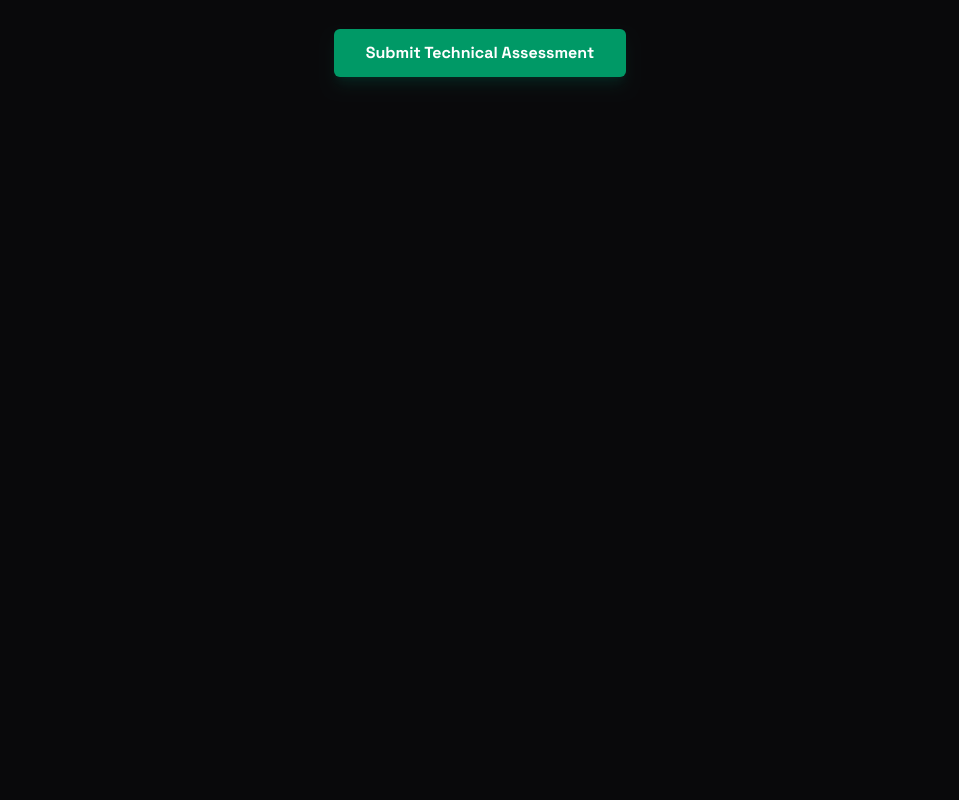
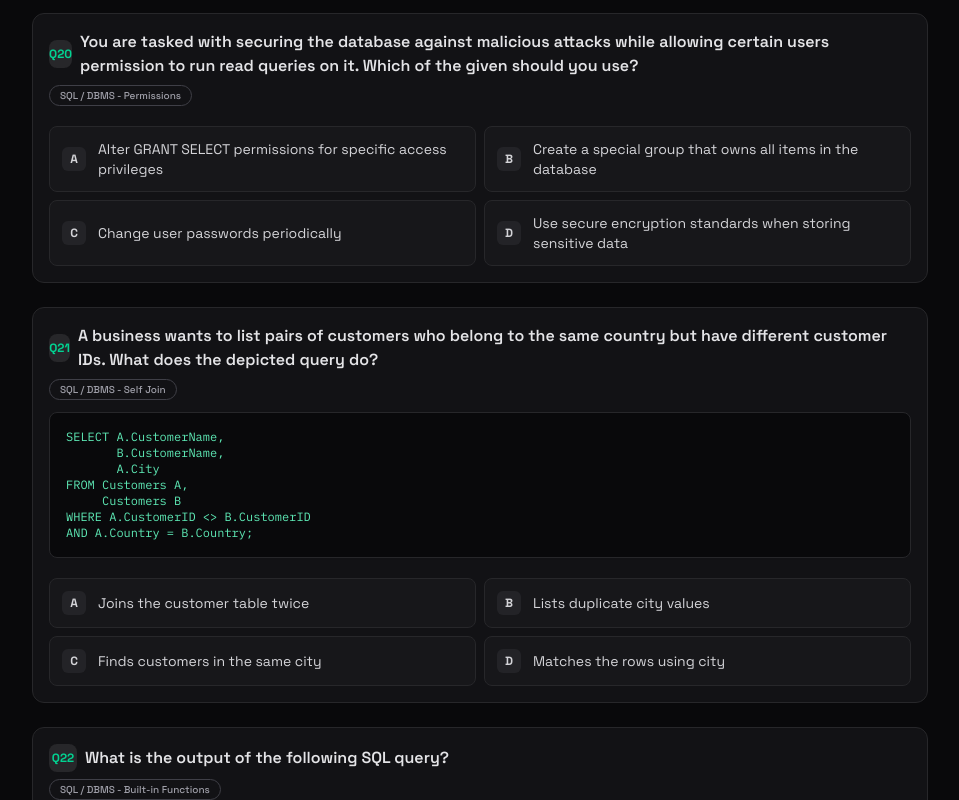
Before and after one commit to hostelconnect05-hue/practice, a Next.js app: page /technical-skills in a window 1280 px wide. Shown: the part 7420-8220 px from the top of the page, without its empty margins (160-1119 px from the left). Before the commit the page ends 7529 px from the top, so only its background shows below. Built offline with nearby package versions, Linux system fonts and the light colour scheme.

Commit message:
Add Topic 3 SQL/DBMS Questions 31, 32, 34, 36 to Section 6 Technical Skills module

```diff
--- a/src/components/home-page-client.tsx
+++ b/src/components/home-page-client.tsx
@@ -107,7 +107,7 @@ export function HomePageClient({
               <Terminal className="h-4 w-4 text-amber-400" />
               Technical Skills
               <span className="ml-1 rounded-full bg-amber-500/20 px-2 py-0.5 text-xs font-bold text-amber-300">
-                19 Qs
+                23 Qs
               </span>
             </button>
           </div>
--- a/src/data/technical-questions.ts
+++ b/src/data/technical-questions.ts
@@ -372,4 +372,71 @@ head = temp`,
     correctAnswer: "B",
     explanation: "The Bootloader (e.g., GRUB, Windows Boot Manager) executes after POST/BIOS, renders the OS choice menu, and loads the selected OS kernel into memory.",
   },
+  {
+    id: 31,
+    topic: "SQL / DBMS - Permissions",
+    question: "You are tasked with securing the database against malicious attacks while allowing certain users permission to run read queries on it. Which of the given should you use?",
+    options: [
+      { key: "A", text: "Alter GRANT SELECT permissions for specific access privileges" },
+      { key: "B", text: "Create a special group that owns all items in the database" },
+      { key: "C", text: "Change user passwords periodically" },
+      { key: "D", text: "Use secure encryption standards when storing sensitive data" },
+    ],
+    correctAnswer: "A",
+    explanation: "The GRANT SELECT SQL privilege allows specified users read-only access to query tables without granting modification or deletion rights.",
+  },
+  {
+    id: 32,
+    topic: "SQL / DBMS - Self Join",
+    question: "A business wants to list pairs of customers who belong to the same country but have different customer IDs. What does the depicted query do?",
+    codeSnippet: `SELECT A.CustomerName,
+       B.CustomerName,
+       A.City
+FROM Customers A,
+     Customers B
+WHERE A.CustomerID <> B.CustomerID
+AND A.Country = B.Country;`,
+    options: [
+      { key: "A", text: "Joins the customer table twice" },
+      { key: "B", text: "Lists duplicate city values" },
+      { key: "C", text: "Finds customers in the same city" },
+      { key: "D", text: "Matches the rows using city" },
+    ],
+    correctAnswer: "A",
+    explanation: "The query uses a Self Join, aliasing the Customers table as A and B to compare rows within the same table.",
+  },
+  {
+    id: 34,
+    topic: "SQL / DBMS - Built-in Functions",
+    question: "What is the output of the following SQL query?",
+    codeSnippet: `SELECT
+CHAR(83),
+LOCATE('db','cloud_db_mysql'),
+FORMAT(2499.56789,2);`,
+    options: [
+      { key: "A", text: "'T', 7, '2499.56'" },
+      { key: "B", text: "'S', 6, '2,499.57'" },
+      { key: "C", text: "'S', 7, '2,499.57'" },
+      { key: "D", text: "'C', 8, '2499.57'" },
+    ],
+    correctAnswer: "C",
+    explanation: "CHAR(83) evaluates to 'S'. LOCATE('db', 'cloud_db_mysql') finds 'db' starting at 1-based index 7. FORMAT(2499.56789, 2) formats the number as '2,499.57'.",
+  },
+  {
+    id: 36,
+    topic: "SQL / DBMS - Date Functions",
+    question: "A developer wants to display only the date from a DATETIME column and filter records belonging to June, irrespective of the year. Which query satisfies both conditions?",
+    codeSnippet: `SELECT product_id,
+       DATE(sale_time)
+FROM transactions
+WHERE EXTRACT(MONTH FROM sale_time)=6;`,
+    options: [
+      { key: "A", text: "SELECT product_id, sale_time FROM transactions WHERE MONTH(sale_time)=6;" },
+      { key: "B", text: "SELECT product_id, TIME(sale_time) FROM transactions WHERE EXTRACT(MONTH FROM sale_time)=6;" },
+      { key: "C", text: "SELECT product_id, DATE(sale_time) FROM transactions WHERE DAY(sale_time)=6;" },
+      { key: "D", text: "SELECT product_id, DATE(sale_time) FROM transactions WHERE EXTRACT(MONTH FROM sale_time)=6;" },
+    ],
+    correctAnswer: "D",
+    explanation: "DATE(sale_time) truncates the time portion to display only the YYYY-MM-DD date, and EXTRACT(MONTH FROM sale_time)=6 filters transactions from June across all years.",
+  },
 ];
```
